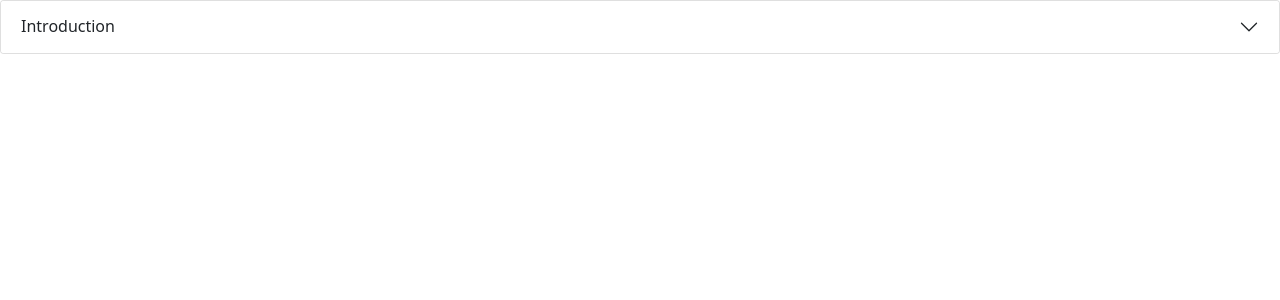
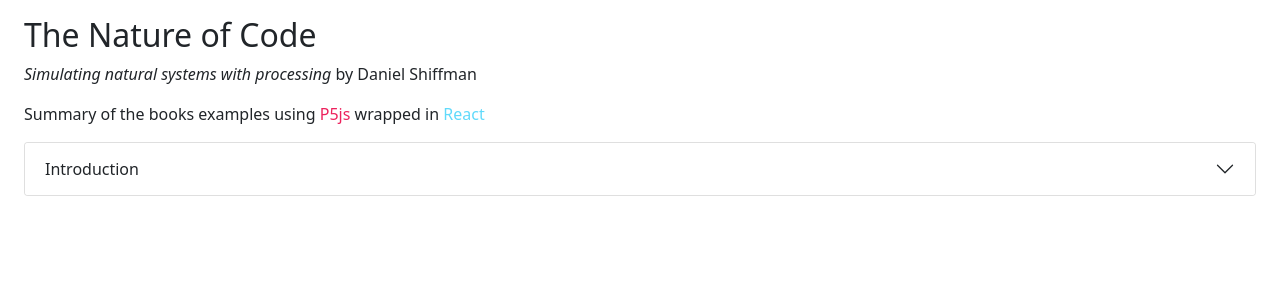
Before and after one commit to vanhaaggen/nature-of-code, a React (Create React App) app: page / in a window 1280 px wide. Shown: the top 300 px of the page. Built offline with nearby package versions, Linux system fonts and the light colour scheme.

Commit message:
add title

```diff
--- a/package.json
+++ b/package.json
@@ -1,6 +1,7 @@
 {
   "name": "nature-of-code",
   "version": "0.1.0",
+  "homepage": "https://vanhaaggen.github.io/nature-of-code/",
   "private": true,
   "dependencies": {
     "@testing-library/jest-dom": "^5.16.2",
@@ -17,6 +18,8 @@
     "web-vitals": "^2.1.4"
   },
   "scripts": {
+    "predeploy": "npm run build",
+    "deploy": "gh-pages -d build",
     "start": "react-scripts start",
     "build": "react-scripts build",
     "test": "react-scripts test",
@@ -39,5 +42,8 @@
       "last 1 firefox version",
       "last 1 safari version"
     ]
+  },
+  "devDependencies": {
+    "gh-pages": "^3.2.3"
   }
 }
--- a/src/App.js
+++ b/src/App.js
@@ -1,13 +1,48 @@
 import React, { useState } from 'react';
-import Accordion from 'react-bootstrap/Accordion';
+import styled from 'styled-components';
 import SectionBuilder from './components/SectionBuilder';
 import chapters from './chapters';
 
 import './styles.scss';
+
+const AppWrapper = styled.div`
+  margin: 1rem 1.5rem;
+`;
+
+const ColorLink = styled.a`
+  color: ${({ color }) => color};
+  &:hover,
+  &:focus,
+  &:active {
+    text-decoration: none;
+    color: ${({ color }) => color};
+  }
+  text-decoration: none;
+`;
+const P5_URL = 'https://www.p5js.org/';
+const REACT_URL = 'https://www.reactjs.org/';
+
 const App = () => {
   const [loadSection, setLoadSection] = useState(null);
   return (
-    <>
+    <AppWrapper>
+      <section>
+        <h2>The Nature of Code</h2>
+        <p>
+          <cite>Simulating natural systems with processing</cite> by Daniel
+          Shiffman
+        </p>
+        <p>
+          Summary of the books examples using{' '}
+          <ColorLink color="#ed225d" href={P5_URL} target="_blank">
+            P5js
+          </ColorLink>{' '}
+          wrapped in{' '}
+          <ColorLink color="#61dafb" href={REACT_URL} target="_blank">
+            React
+          </ColorLink>
+        </p>
+      </section>
       {chapters.map((chapter) => (
         <React.Fragment key={chapter.number}>
           <SectionBuilder
@@ -35,7 +70,7 @@ const App = () => {
           />
         </React.Fragment>
       ))}
-    </>
+    </AppWrapper>
   );
 };
 
```
Also changed, not shown: 1 other file (tests, documents, lock files or other folders).
